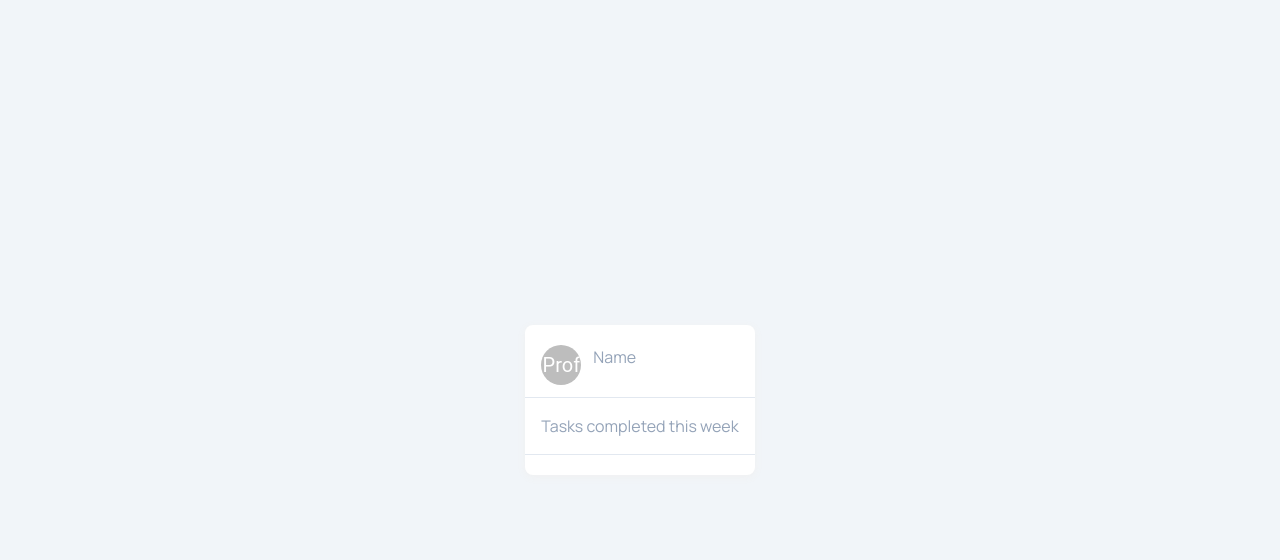
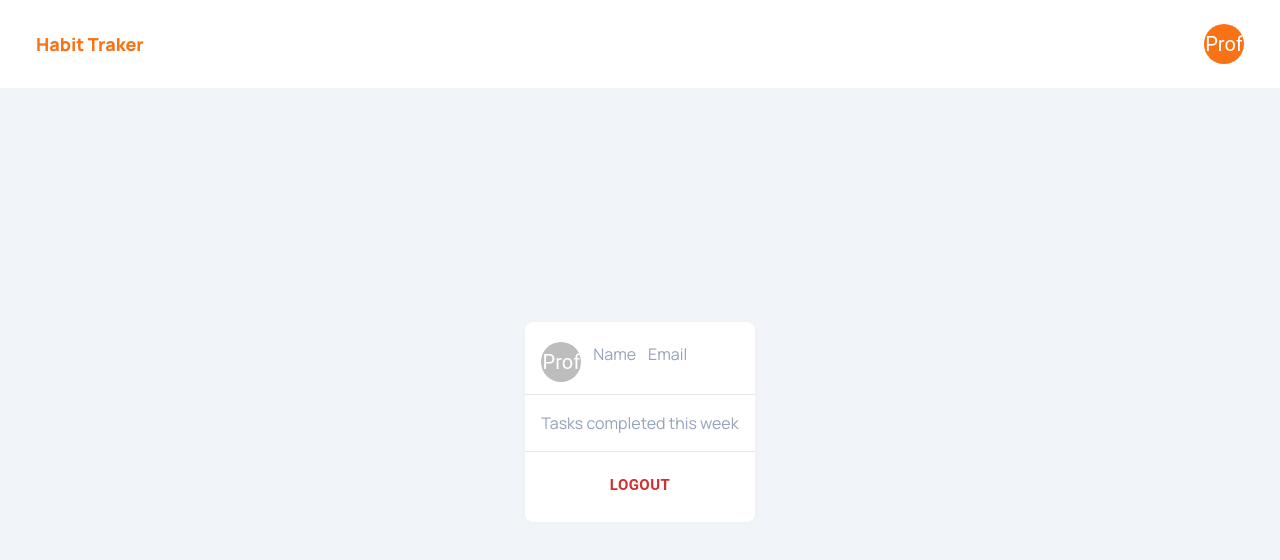
Before and after one commit to MrTussa/HabitTrackerWeb, a React (Vite) app: page /profile in a window 1280 px wide. Shown: the top 560 px of the page. Built offline with nearby package versions, Linux system fonts and the light colour scheme; no server answers; sample sign-in values are in the browser's storage.

Commit message:
modified:   src/components/Logo.jsx modified:   src/pages/MainPage.jsx modified:   src/pages/ProfilePage.jsx modified:   src/store/authSlice.js modified:   src/utils/motion.js

```diff
--- a/src/components/Logo.jsx
+++ b/src/components/Logo.jsx
@@ -1,7 +1,15 @@
 import React from "react";
 
+import { Link } from "react-router-dom";
+
 const Logo = () => {
-  return <h1 className="text-orange font-extrabold text-lg">Habit Traker</h1>;
+  return (
+    <Link to={"/"}>
+      <h1 className="text-orange font-extrabold text-lg leading-10">
+        Habit Traker
+      </h1>
+    </Link>
+  );
 };
 
 export default Logo;
--- a/src/pages/MainPage.jsx
+++ b/src/pages/MainPage.jsx
@@ -6,6 +6,8 @@ import Container from "../components/Container";
 import AddHabitCard from "../components/AddHabitCard";
 import HabitsChart from "../components/HabitsChart";
 import Calendar from "../components/Calendar";
+import { motion } from "framer-motion";
+import { slideIn, fadeIn } from "../utils/motion";
 
 import { useDispatch, useSelector } from "react-redux";
 import { fetchHabits, fetchMonthHabits } from "../store/habitActions";
@@ -24,12 +26,32 @@ function MainPage() {
 
   return (
     <div className="bg-slate-100">
-      <Header />
+      <motion.div
+        variants={slideIn("down", "spring", 0.3, 1)}
+        initial="hidden"
+        animate="show"
+        className="mb-8"
+      >
+        <Header />
+      </motion.div>
       <Container>
         <div>
           <div className="flex flex-row justify-between">
-            <Calendar />
-            <HabitsChart />
+            <motion.div
+              variants={fadeIn("right", "spring", 0.3, 1)}
+              initial="hidden"
+              animate="show"
+            >
+              <Calendar />
+            </motion.div>
+            <motion.div
+              variants={fadeIn("left", "spring", 0.3, 1)}
+              initial="hidden"
+              animate="show"
+              className="flex justify-end w-full"
+            >
+              <HabitsChart />
+            </motion.div>
           </div>
           <div className=" px-4 grid grid-cols-4">
             <div className="text-left">Habit name</div>
--- a/src/pages/ProfilePage.jsx
+++ b/src/pages/ProfilePage.jsx
@@ -1,22 +1,33 @@
 import React from "react";
 import Container from "../components/Container";
+import Header from "../components/Header";
 import { useDispatch, useSelector } from "react-redux";
 import { useEffect } from "react";
 import { fetchUser } from "../store/communityActions";
+import { useNavigate } from "react-router-dom";
+import { logoutUser } from "../store/authSlice";
 
-import { Avatar } from "@mui/material";
+import { Avatar, Button } from "@mui/material";
 const Profile = () => {
   const dispatch = useDispatch();
+  const navigate = useNavigate();
   const { user, loading, error } = useSelector((state) => state.community);
   const { firstname, lastname, email, completedHabits } = user;
+
+  const logout = () => {
+    dispatch(logoutUser());
+    navigate("/auth");
+  };
+
   useEffect(() => {
     dispatch(fetchUser());
-  }, [dispatch]);
+  }, []);
 
   return (
-    <div className="bg-slate-100 w-full flex items-center h-[100dvh]">
+    <div className="bg-slate-100 w-full flex items-center h-[100dvh] flex-col">
+      <Header />
       <Container>
-        <div className="py-5 bg-white rounded-card shadow-card">
+        <div className="pt-5 pb-4 mb-11 bg-white rounded-card shadow-card">
           <div className="flex flex-row gap-3 px-4 pb-3 ">
             <Avatar>Prof</Avatar>
             <div className="text-left">
@@ -25,13 +36,27 @@ const Profile = () => {
               </div>
               <div className="text-slate-400">Name</div>
             </div>
+            <div className="text-left">
+              <div className="font-bold ">{email}</div>
+              <div className="text-slate-400">Email</div>
+            </div>
           </div>
-          <div className="py-4 px-4  border-t border-b border-slate-200">
+          <div className="py-4 px-4 mb-3 border-t border-b border-slate-200">
             <div>
               <div className="text-slate-400">Tasks completed this week</div>
-              <div className="font-extrabold text-2xl">{completedHabits}</div>
+              <div className="font-extrabold text-2xl text-orange">
+                {completedHabits}
+              </div>
             </div>
           </div>
+          <Button
+            color="error"
+            onClick={logout}
+            size="large"
+            className="!rounded-card !font-bold"
+          >
+            Logout
+          </Button>
         </div>
       </Container>
     </div>
--- a/src/store/authSlice.js
+++ b/src/store/authSlice.js
@@ -1,6 +1,6 @@
 import { createSlice } from "@reduxjs/toolkit";
 import { userRegister, userLogin } from "./authActions";
-
+import { useNavigate } from "react-router-dom";
 // initialize userToken from local storage
 const userToken = localStorage.getItem("userToken")
   ? localStorage.getItem("userToken")
@@ -19,6 +19,7 @@ const authSlice = createSlice({
   reducers: {
     logoutUser: (state) => {
       state.userToken = null;
+      localStorage.clear();
     },
     clearError: (state) => {
       state.error = null;
--- a/src/utils/motion.js
+++ b/src/utils/motion.js
@@ -60,7 +60,7 @@ export const slideIn = (direction, type, delay, duration) => {
   return {
     hidden: {
       x: direction === "left" ? "-100%" : direction === "right" ? "100%" : 0,
-      y: direction === "up" ? "100%" : direction === "down" ? "100%" : 0,
+      y: direction === "up" ? "100%" : direction === "down" ? "-100%" : 0,
     },
     show: {
       x: 0,
```
